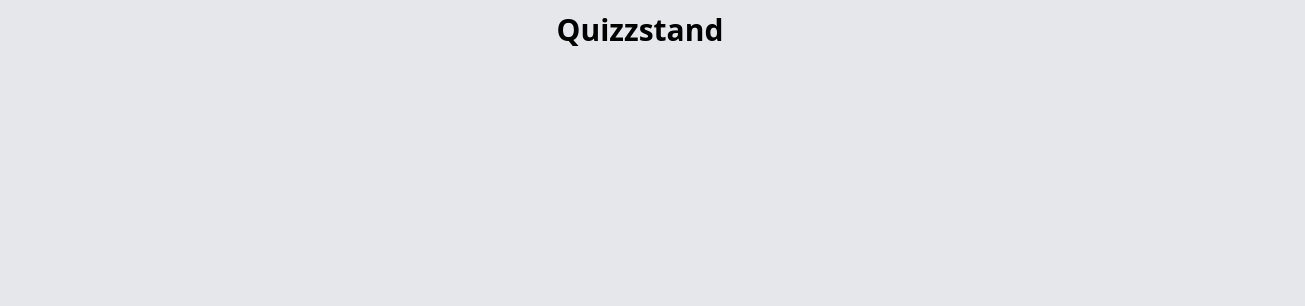
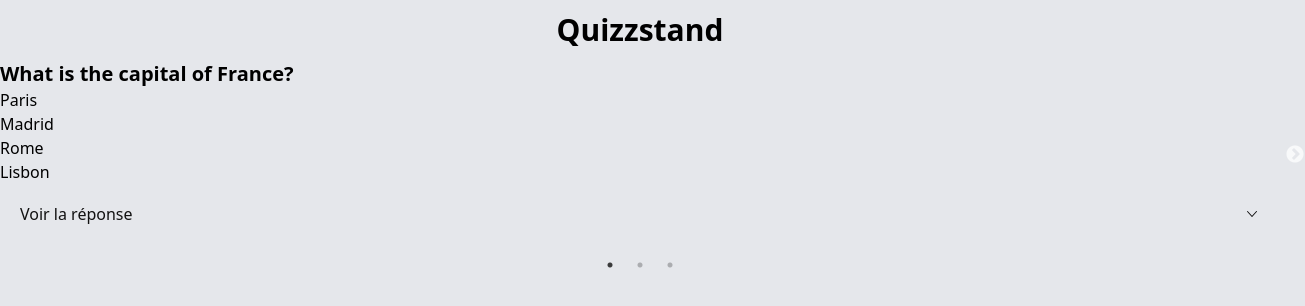
Before and after one commit to crhk/crhk.github.io, a React (Vite) app: page / in a window 1280 px wide. Shown: the top 306 px of the page, 1305 px wide, since content can reach past the window. Built offline with nearby package versions, Linux system fonts and the light colour scheme.

Commit message:
quizz template (no styles)

```diff
--- a/index.html
+++ b/index.html
@@ -4,6 +4,17 @@
     <meta charset="UTF-8" />
     <link rel="icon" type="image/svg+xml" href="/vite.svg" />
     <link href="/src/styles.css" rel="stylesheet" />
+    <link
+      rel="stylesheet"
+      type="text/css"
+      charset="UTF-8"
+      href="https://cdnjs.cloudflare.com/ajax/libs/slick-carousel/1.6.0/slick.min.css"
+    />
+    <link
+      rel="stylesheet"
+      type="text/css"
+      href="https://cdnjs.cloudflare.com/ajax/libs/slick-carousel/1.6.0/slick-theme.min.css"
+    />
     <meta name="viewport" content="width=device-width, initial-scale=1.0" />
     <title>Vite + React + TS</title>
   </head>
--- a/package.json
+++ b/package.json
@@ -13,6 +13,8 @@
     "@tailwindcss/vite": "^4.0.12",
     "react": "^19.0.0",
     "react-dom": "^19.0.0",
+    "react-slick": "^0.30.3",
+    "rsuite": "^5.78.0",
     "tailwindcss": "^4.0.12"
   },
   "devDependencies": {
--- a/src/App.tsx
+++ b/src/App.tsx
@@ -1,9 +1,12 @@
+import { Quiz } from "./components/Quiz";
+
 function App() {
   return (
     <div>
       <h1 className="my-3 ml-auto mr-auto w-max text-3xl font-extrabold">
         Quizzstand
       </h1>
+      <Quiz />
     </div>
   );
 }
--- /dev/null
+++ b/src/components/Answer.tsx
@@ -0,0 +1,28 @@
+import { Accordion } from "rsuite";
+
+interface AnswerProps {
+  message?: string;
+  videoUrl?: string;
+}
+
+export const Answer = ({ message, videoUrl }: AnswerProps) => {
+  return (
+    <Accordion>
+      <Accordion.Panel header="Voir la réponse">
+        {!!message && <p>{message}</p>}
+        {!!videoUrl && (
+          <iframe
+            width="560"
+            height="315"
+            src={videoUrl}
+            title="YouTube video player"
+            frameBorder="0"
+            allow="accelerometer; autoplay; clipboard-write; encrypted-media; gyroscope; picture-in-picture; web-share"
+            referrerPolicy="strict-origin-when-cross-origin"
+            allowFullScreen
+          ></iframe>
+        )}
+      </Accordion.Panel>
+    </Accordion>
+  );
+};
--- /dev/null
+++ b/src/components/Choice.tsx
@@ -0,0 +1,7 @@
+interface ChoiceProps {
+  children: string;
+}
+
+export const Choice = ({ children }: ChoiceProps) => {
+  return <li>{children}</li>;
+};
--- /dev/null
+++ b/src/components/Choices.tsx
@@ -0,0 +1,15 @@
+import { Choice } from "./Choice";
+
+interface ChoicesProps {
+  choices: string[];
+}
+
+export const Choices = ({ choices }: ChoicesProps) => {
+  return (
+    <ul>
+      {choices.map((choice) => (
+        <Choice key={choice}>{choice}</Choice>
+      ))}
+    </ul>
+  );
+};
--- /dev/null
+++ b/src/components/Question.tsx
@@ -0,0 +1,11 @@
+interface QuestionProps {
+  question: string;
+}
+
+export const Question = ({ question }: QuestionProps) => {
+  return (
+    <div>
+      <h1 className="text-xl font-extrabold">{question}</h1>
+    </div>
+  );
+};
--- /dev/null
+++ b/src/components/Quiz.tsx
@@ -0,0 +1,60 @@
+import Slider from "react-slick";
+
+import { Answer } from "./Answer";
+import { Choices } from "./Choices";
+import { Question } from "./Question";
+
+const settings = {
+  dots: true,
+  infinite: true,
+  speed: 500,
+  slidesToShow: 1,
+  slidesToScroll: 1,
+};
+
+export const Quiz = () => {
+  const items = [
+    {
+      id: 1,
+      question: "What is the capital of France?",
+      choices: ["Paris", "Madrid", "Rome", "Lisbon"],
+      answer: {
+        message: "Paris is the capital of France",
+        videoUrl: "https://www.youtube.com/embed/8k_9I9lQjGk",
+      },
+    },
+    {
+      id: 2,
+      question: "What is the capital of Spain?",
+      choices: ["Paris", "Madrid", "Rome", "Lisbon"],
+      answer: {
+        message: "Madrid is the capital of Spain",
+        videoUrl: "https://www.youtube.com/embed/8k_9I9lQjGk",
+      },
+    },
+    {
+      id: 3,
+      question: "What is the capital of Italy?",
+      choices: ["Paris", "Madrid", "Rome", "Lisbon"],
+      answer: {
+        message: "Rome is the capital of Italy",
+        videoUrl: "https://www.youtube.com/embed/8k_9I9lQjGk",
+      },
+    },
+  ];
+
+  return (
+    <Slider {...settings}>
+      {items.map((item) => (
+        <div>
+          <Question key={item.id} question={item.question} />
+          <Choices choices={item.choices} />
+          <Answer
+            message={item.answer.message}
+            videoUrl={item.answer.videoUrl}
+          />
+        </div>
+      ))}
+    </Slider>
+  );
+};
--- a/src/main.tsx
+++ b/src/main.tsx
@@ -1,5 +1,7 @@
 import { StrictMode } from "react";
 import { createRoot } from "react-dom/client";
+import "rsuite/dist/rsuite-no-reset.min.css";
+import "rsuite/Accordion/styles/index.css";
 import "./styles.css";
 import App from "./App.tsx";
 
```
Also changed, not shown: 1 other file (tests, documents, lock files or other folders).
